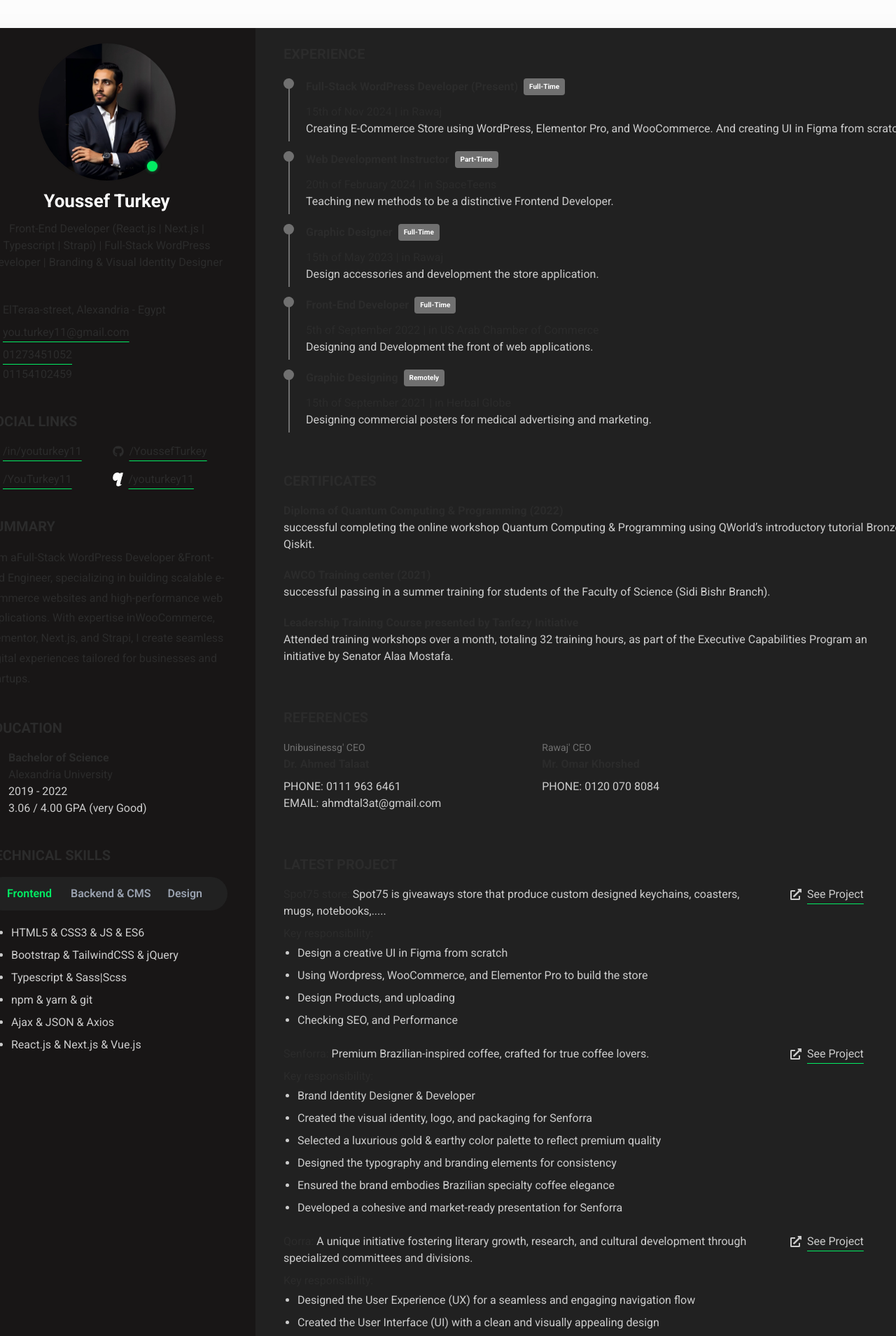
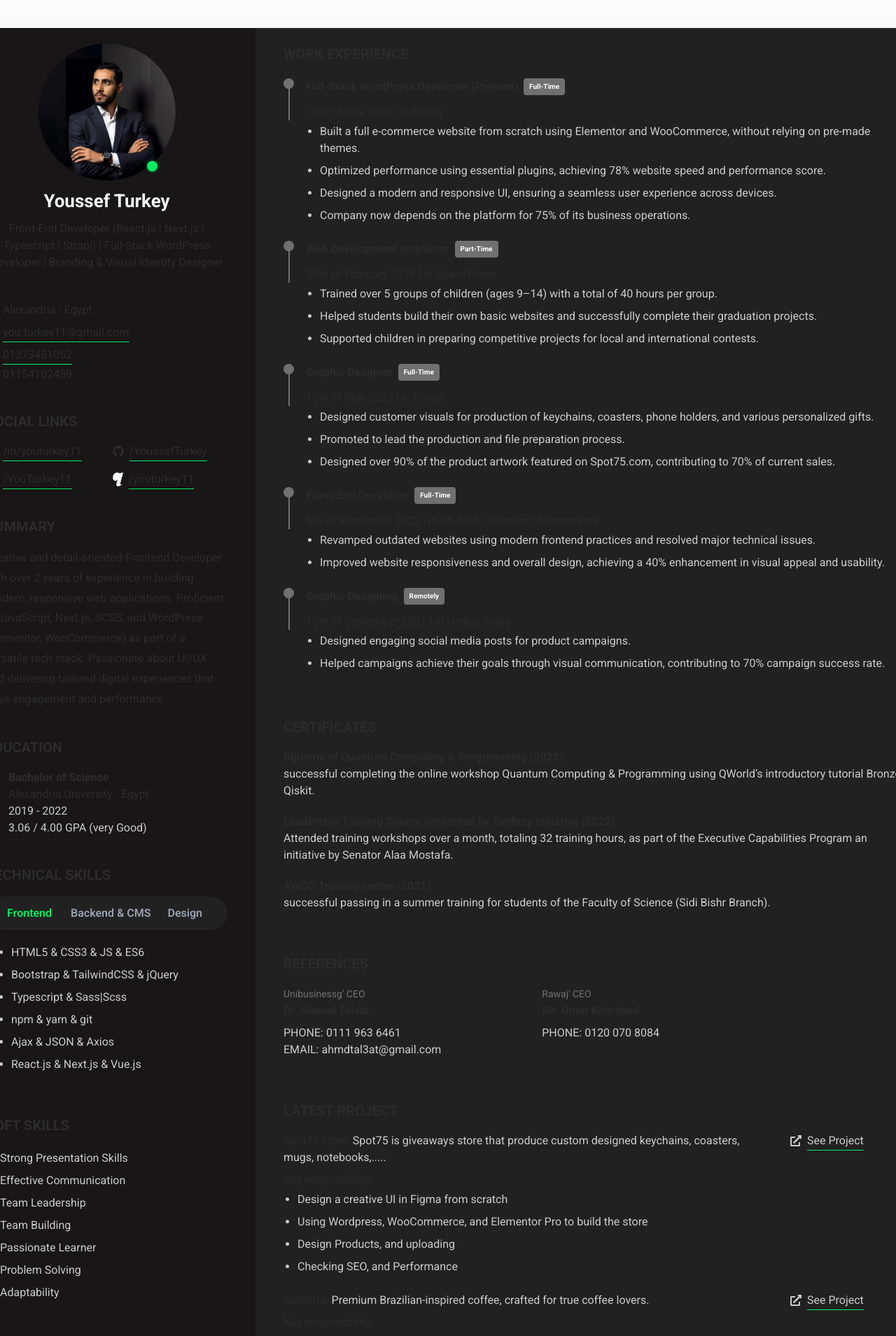
Before and after one commit to YoussefTurkey/youssefturkey-cv, a Next.js app: page / in a window 1280 px wide. Shown: the top 1909 px of the page at 70% size. Built offline with nearby package versions, Linux system fonts and the light colour scheme.

Commit message:
updates data and adding soft skills section

```diff
--- a/public/database/data.ts
+++ b/public/database/data.ts
@@ -35,7 +35,7 @@ type IContact = {
 export const contact: IContact = {
   address: {
     icon: TiLocation,
-    info: "ElTeraa-street, Alexandria - Egypt",
+    info: "Alexandria - Egypt",
   },
   email: {
     icon: FaEnvelope,
@@ -60,24 +60,24 @@ export const social: ISocial = {
   linkedIn: {
     icon: FaLinkedin,
     link: "https://www.linkedin.com/in/youturkey11/",
-    info: '/in/youturkey11'
+    info: "/in/youturkey11",
   },
   github: {
     icon: FaGithub,
     link: "https://github.com/YoussefTurkey",
-    info: '/YoussefTurkey'
+    info: "/YoussefTurkey",
   },
   behance: {
     icon: FaBehance,
     link: "https://www.behance.net/YouTurkey11",
-    info: '/YouTurkey11'
+    info: "/YouTurkey11",
   },
   qabilah: {
     icon: BsPersonCircle,
     link: "https://qabilah.com/profile/youturkey11/professional-profile",
-    info: '/youturkey11',
-    image:'/images/qabilah.webp',
-    title: 'qabilah'
+    info: "/youturkey11",
+    image: "/images/qabilah.webp",
+    title: "qabilah",
   },
 };
 
@@ -85,21 +85,21 @@ interface ISummary {
   info: string;
 }
 export const summary: ISummary = {
-  info: "I am aFull-Stack WordPress Developer &Front-End Engineer, specializing in building scalable e-commerce websites and high-performance web applications. With expertise inWooCommerce, Elementor, Next.js, and Strapi, I create seamless digital experiences tailored for businesses and startups.",
+  info: "Creative and detail-oriented Frontend Developer with over 2 years of experience in building modern, responsive web applications. Proficient in JavaScript, Next.js, SCSS, and WordPress (Elementor, WooCommerce) as part of a versatile tech stack. Passionate about UI/UX and delivering tailored digital experiences that drive engagement and performance.",
 };
 
 interface IEducation {
-  qualified : string,
-  university : string,
-  year: string,
-  degree : string
+  qualified: string;
+  university: string;
+  year: string;
+  degree: string;
 }
-export const education : IEducation = {
-  qualified : 'Bachelor of Science',
-  university : 'Alexandria University',
-  year : '2019 - 2022',
-  degree : '3.06 / 4.00 GPA (very Good)'
-}
+export const education: IEducation = {
+  qualified: "Bachelor of Science",
+  university: "Alexandria University - Egypt",
+  year: "2019 - 2022",
+  degree: "3.06 / 4.00 GPA (very Good)",
+};
 
 interface ISkills {
   frontend: {
@@ -141,68 +141,102 @@ export const skills: ISkills = {
   },
 };
 
+interface ISoftSkills {
+  tools: string[];
+}
+export const softSkills: ISoftSkills = {
+  tools: [
+    "Strong Presentation Skills",
+    "Effective Communication",
+    "Team Leadership",
+    "Team Building",
+    "Passionate Learner",
+    "Problem Solving",
+    "Adaptability",
+  ],
+};
+
 interface IExperience {
   WPRawaj: {
     jobTitle: string;
     date: string;
-    info: string;
-    time: string
+    info: string[];
+    time: string;
   };
   WDSpaceTeens: {
     jobTitle: string;
     date: string;
-    info: string;
-    time: string
+    info: string[];
+    time: string;
   };
   GDRawaj: {
     jobTitle: string;
     date: string;
-    info: string;
-    time: string
+    info: string[];
+    time: string;
   };
   FDUSArabChamber: {
     jobTitle: string;
     date: string;
-    info: string;
-    time: string
+    info: string[];
+    time: string;
   };
   GDHerbal: {
     jobTitle: string;
     date: string;
-    info: string;
-    time: string
+    info: string[];
+    time: string;
   };
 }
 export const experience: IExperience = {
   WPRawaj: {
     jobTitle: "Full-Stack WordPress Developer (Present)",
     date: "15th of Nov 2024 | in Rawaj",
-    info: "Creating E-Commerce Store using WordPress, Elementor Pro, and WooCommerce. And creating UI in Figma from scratch.",
-    time: 'full-Time'
+    info: [
+      "Built a full e-commerce website from scratch using Elementor and WooCommerce, without relying on pre-made themes.",
+      "Optimized performance using essential plugins, achieving 78% website speed and performance score.",
+      "Designed a modern and responsive UI, ensuring a seamless user experience across devices.",
+      "Company now depends on the platform for 75% of its business operations.",
+    ],
+    time: "full-Time",
   },
   WDSpaceTeens: {
     jobTitle: "Web Development Instructor",
     date: "20th of February 2024 | in SpaceTeens",
-    info: "Teaching new methods to be a distinctive Frontend Developer.",
-    time: 'part-Time'
+    info: [
+      "Trained over 5 groups of children (ages 9–14) with a total of 40 hours per group.",
+      "Helped students build their own basic websites and successfully complete their graduation projects.",
+      "Supported children in preparing competitive projects for local and international contests.",
+    ],
+    time: "part-Time",
   },
   GDRawaj: {
     jobTitle: "Graphic Designer",
     date: "15th of May 2023 | in Rawaj",
-    info: "Design accessories and development the store application.",
-    time: 'full-Time'
+    info: [
+      "Designed customer visuals for production of keychains, coasters, phone holders, and various personalized gifts.",
+      "Promoted to lead the production and file preparation process.",
+      "Designed over 90% of the product artwork featured on Spot75.com, contributing to 70% of current sales.",
+    ],
+    time: "full-Time",
   },
   FDUSArabChamber: {
     jobTitle: "Front-End Developer",
     date: "5th of September 2022 | in US Arab Chamber of Commerce",
-    info: "Designing and Development the front of web applications.",
-    time: 'full-Time'
+    info: [
+      "Revamped outdated websites using modern frontend practices and resolved major technical issues.",
+      "Improved website responsiveness and overall design, achieving a 40% enhancement in visual appeal and usability.",
+    ],
+    time: "full-Time",
   },
   GDHerbal: {
     jobTitle: "Graphic Designing",
     date: "15th of September 2021 | in Herbal Globe",
-    info: "Designing commercial posters for medical advertising and marketing.",
-    time: 'Remotely'
+    info: [
+      "Designed engaging social media posts for product campaigns.",
+      "Helped campaigns achieve their goals through visual communication, contributing to 70% campaign success rate.",
+    ],
+    time: "Remotely",
   },
 };
 
@@ -225,13 +259,13 @@ export const certificates: ICertificate = {
     title: "Diploma of Quantum Computing & Programming (2022)",
     info: "successful completing the online workshop Quantum Computing & Programming using QWorld’s introductory tutorial Bronze-Qiskit.",
   },
+  Tanfezy: {
+    title: "Leadership Training Course presented by Tanfezy Initiative (2022)",
+    info: "Attended training workshops over a month, totaling 32 training hours, as part of the Executive Capabilities Program an initiative by Senator Alaa Mostafa.",
+  },
   AWCO: {
     title: "AWCO Training center (2021)",
     info: "successful passing in a summer training for students of the Faculty of Science (Sidi Bishr Branch).",
-  },
-  Tanfezy: {
-    title: "Leadership Training Course presented by Tanfezy Initiative",
-    info: "Attended training workshops over a month, totaling 32 training hours, as part of the Executive Capabilities Program an initiative by Senator Alaa Mostafa.",
   },
 };
 
@@ -389,8 +423,8 @@ export const popup: IPopup = {
 };
 
 interface IMenu {
-  image: string
+  image: string;
 }
-export const menuBar : IMenu = {
-  image: "/images/logo-text.webp"
-}
+export const menuBar: IMenu = {
+  image: "/images/logo-text.webp",
+};
--- a/src/app/components/leftSide/page.tsx
+++ b/src/app/components/leftSide/page.tsx
@@ -22,6 +22,7 @@ import { contact } from "@/../public/database/data";
 import { social } from "@/../public/database/data";
 import { summary } from "@/../public/database/data";
 import { education } from "@/../public/database/data";
+import { softSkills } from "@/../public/database/data";
 import { popup } from "@/../public/database/data";
 
 const LeftSide = () => {
@@ -248,6 +249,18 @@ const LeftSide = () => {
           <Title>Technical Skills</Title>
           <Tabs tabs={tabData} />
         </div>
+
+        {/* --- Soft Skills --- */}
+        <div className="mb-10">
+          <Title>Soft Skills</Title>
+          <ul className="list-disc pl-5">
+            {softSkills.tools.map((skill: string, i: number) => (
+              <li key={i} className="text-[#ccc] py-1">
+                {skill}
+              </li>
+            ))}
+          </ul>
+        </div>
       </div>
     </section>
   );
--- a/src/app/components/rightSide/page.tsx
+++ b/src/app/components/rightSide/page.tsx
@@ -21,16 +21,22 @@ const RightSide = () => {
     <section className="container mx-auto w-[100%] lg:w-[975px] px-10 py-5 border-t-2 border-t-[#212121] lg:border-t-none bg-[#181616] lg:bg-[#212121] flex flex-col justify-start items-start lg:rounded-tr-xl lg:rounded-br-xl">
       {/* --- Experience --- */}
       <div className="mb-10" id="experience">
-        <Title>Experience</Title>
+        <Title>Work Experience</Title>
 
         {Object.values(experience).map((exp, i) => {
           return (
             <div className="my-5" key={i}>
               <div className={styles.dots}></div>
               <div className="ml-8 mt-[-15px]">
-                <h4 className="font-bold tracking-[3] mb-3 sm:flex"><span className="block">{exp.jobTitle}</span> <span className="ml-2 bg-[#707070] text-[#fff] px-2 py-1 rounded-sm text-[10px] capitalize">{exp.time}</span></h4>
+                <h4 className="font-bold mb-3 sm:flex"><span className="block">{exp.jobTitle}</span> <span className="ml-2 bg-[#707070] text-[#fff] px-2 py-1 rounded-sm text-[10px] capitalize">{exp.time}</span></h4>
                 <h5>{exp.date}</h5>
-                <p className="text-[#ccc]">{exp.info}</p>
+                <ul className="list-disc pl-5">
+                  {exp.info.map((role: string, i: number) => (
+                    <li key={i} className="text-[#ccc] py-1">
+                      {role}
+                    </li>
+                  ))}
+                </ul>
               </div>
             </div>
           );
--- a/src/app/components/rightSide/rightSide.module.scss
+++ b/src/app/components/rightSide/rightSide.module.scss
@@ -8,7 +8,7 @@
         content: '';
         position: absolute;
         width: 2px;
-        height: 90px;
+        height: 60px;
         background-color: #707070;
         top: 0;
         left: 50%;
```
